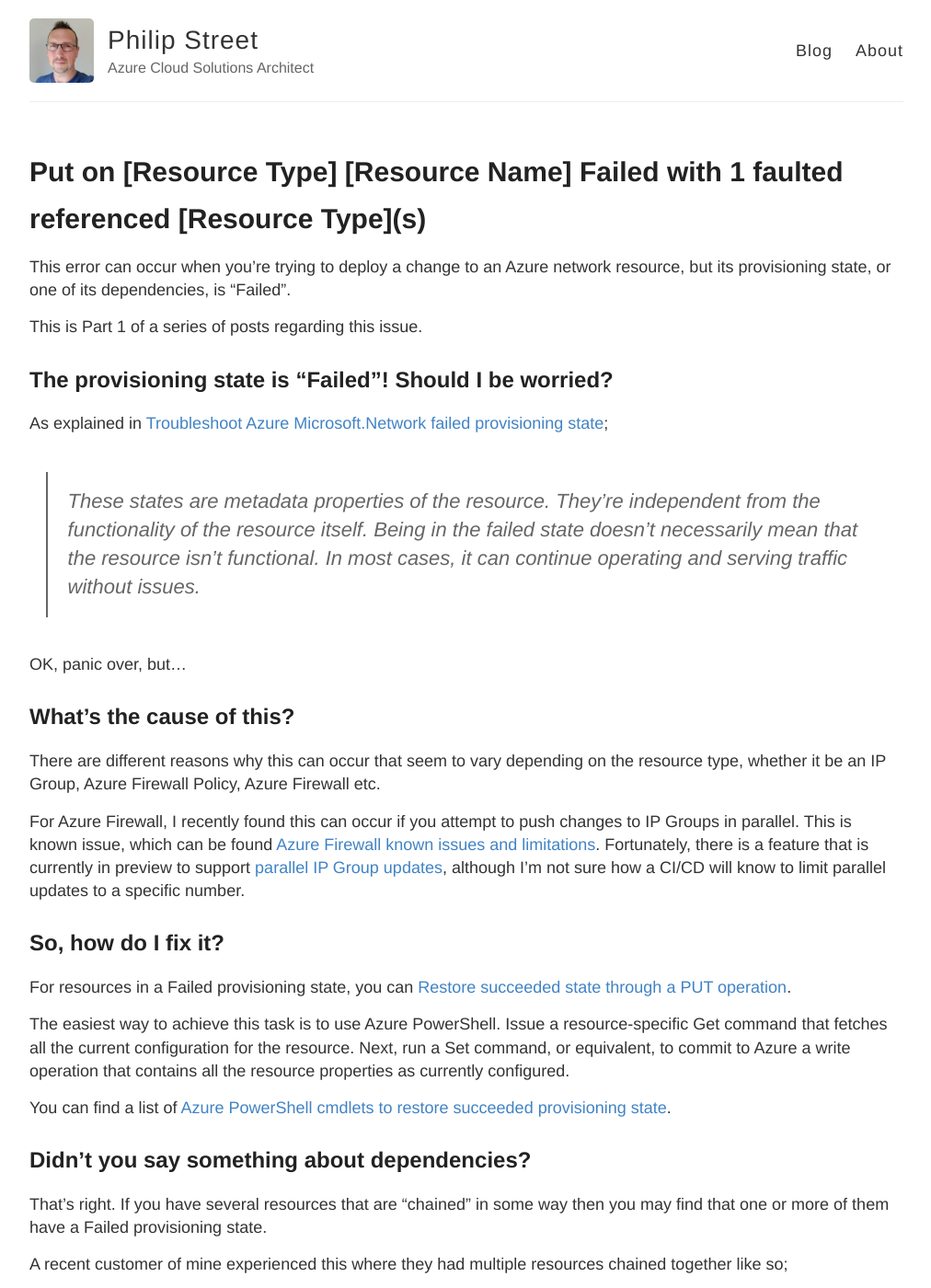
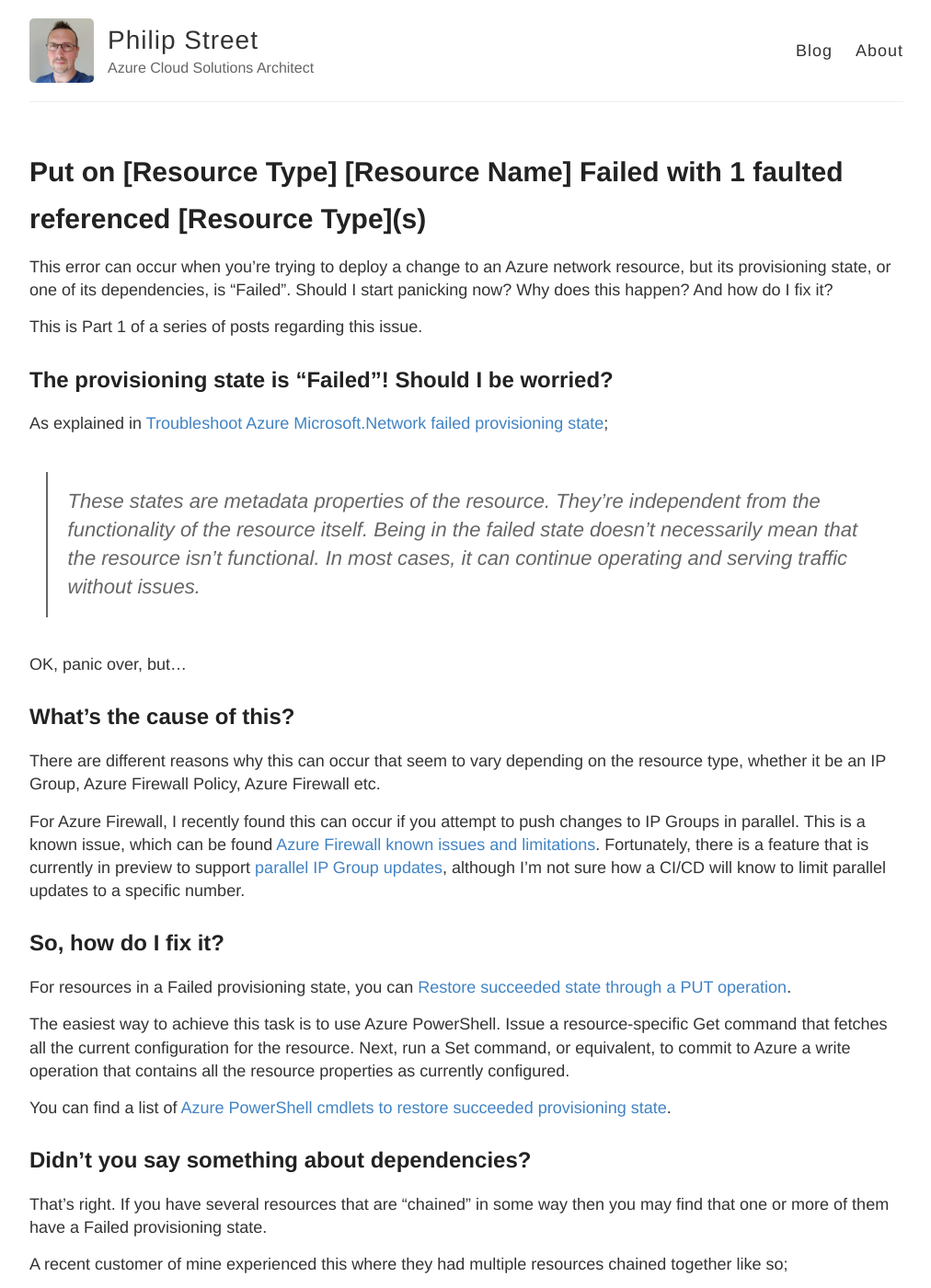
Before and after one commit to philipstreet/philipstreet.github.io, a Jekyll site: the page built from _posts/2024-05-07-put-on-resource-failed-with-faulted-reference-resource.md, in a window 1280 px wide and 1400 px high. Shown: the whole window at 92% size, without its empty margins (133-1145 px from the left). Built offline with Jekyll 4.4.1, drawn with Linux system fonts in a browser that asks for light colours; comment, search, counter and statistics services are not loaded.

Commit message:
Add extra text to first paragraph

```diff
--- a/_posts/2024-05-07-put-on-resource-failed-with-faulted-reference-resource.md
+++ b/_posts/2024-05-07-put-on-resource-failed-with-faulted-reference-resource.md
@@ -4,7 +4,7 @@
 image: 2024-05-07-chained-resources.png
 ---
 
-This error can occur when you're trying to deploy a change to an Azure network resource, but its provisioning state, or one of its dependencies, is "Failed".
+This error can occur when you're trying to deploy a change to an Azure network resource, but its provisioning state, or one of its dependencies, is "Failed". Should I start panicking now? Why does this happen? And how do I fix it?
 
 This is Part 1 of a series of posts regarding this issue.
 
@@ -20,7 +20,7 @@
 
 There are different reasons why this can occur that seem to vary depending on the resource type, whether it be an IP Group, Azure Firewall Policy, Azure Firewall etc.
 
-For Azure Firewall, I recently found this can occur if you attempt to push changes to IP Groups in parallel. This is known issue, which can be found [Azure Firewall known issues and limitations](https://learn.microsoft.com/en-us/azure/firewall/firewall-known-issues). Fortunately, there is a feature that is currently in preview to support [parallel IP Group updates](https://learn.microsoft.com/en-us/azure/firewall/ip-groups#parallel-ip-group-updates-preview), although I'm not sure how a CI/CD will know to limit parallel updates to a specific number.
+For Azure Firewall, I recently found this can occur if you attempt to push changes to IP Groups in parallel. This is a known issue, which can be found [Azure Firewall known issues and limitations](https://learn.microsoft.com/en-us/azure/firewall/firewall-known-issues). Fortunately, there is a feature that is currently in preview to support [parallel IP Group updates](https://learn.microsoft.com/en-us/azure/firewall/ip-groups#parallel-ip-group-updates-preview), although I'm not sure how a CI/CD will know to limit parallel updates to a specific number.
 
 ## So, how do I fix it?
 
```
